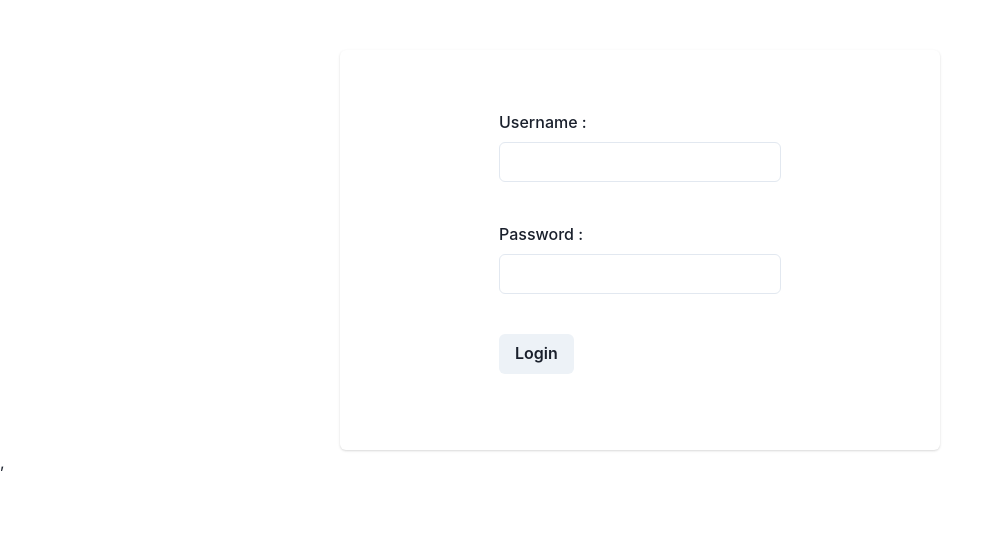
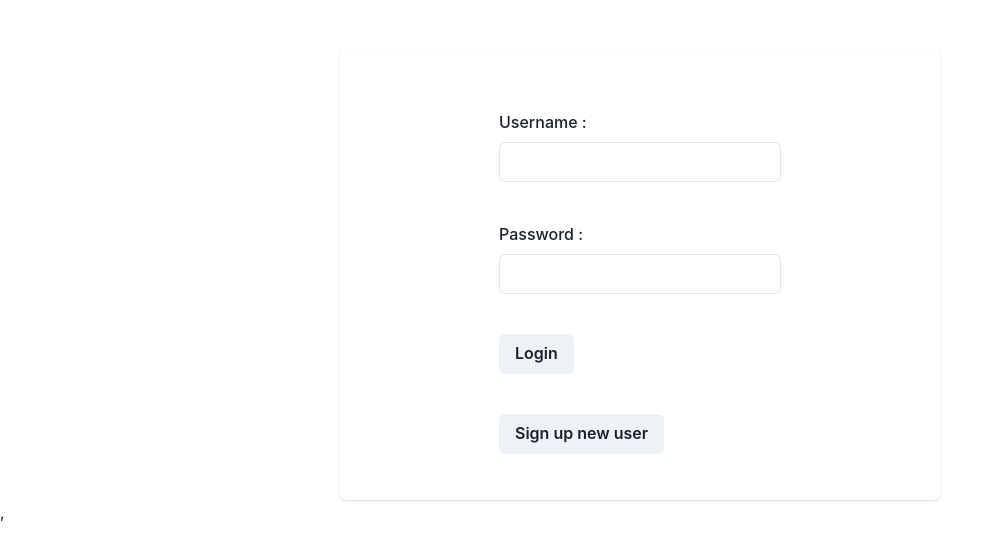
Before and after one commit to ebisuG/willow-chat, a React (Vite) app in the folder front-end/: page / in a window 1280 px wide. Shown: the top 556 px of the page, without its empty margins (0-1002 px from the left). Built offline with nearby package versions, Linux system fonts and the light colour scheme; no server answers.

Commit message:
feat:Add link to register user

```diff
--- a/front-end/src/pages/LoginPage.tsx
+++ b/front-end/src/pages/LoginPage.tsx
@@ -9,9 +9,11 @@ import {
   FormLabel,
 
 } from '@chakra-ui/react'
+import { useNavigate } from "react-router-dom";
 export const LoginPage = () => {
   const [username, setUsername] = useState("");
   const [password, setPassword] = useState("");
+  const navigate = useNavigate()
   const login = useAuth()?.login;
   if (login === undefined) {
     throw Error("Failed to initialization, login")
@@ -40,7 +42,7 @@ export const LoginPage = () => {
 
   return (
     <>
-      <Card alignItems={"center"} h={"400px"} w={"600px"} m={"auto"} mt={"50px"} padding={"30px"}>
+      <Card alignItems={"center"} h={"450px"} w={"600px"} m={"auto"} mt={"50px"} padding={"30px"}>
         <Flex align={"center"}>
           {/* <form onSubmit={(e) => { handleLogin(e) }}> */}
           <form onSubmit={handleLogin}>
@@ -68,7 +70,9 @@ export const LoginPage = () => {
                 </CardBody>
                 <CardBody>
                   <Button type="submit">Login</Button>
-                  {/* <button type="submit">Login</button> */}
+                </CardBody>
+                <CardBody>
+                <Button onClick={() => { navigate("/register") }}>Sign up new user</Button>
                 </CardBody>
               </FormControl>
             </CardBody>
```
